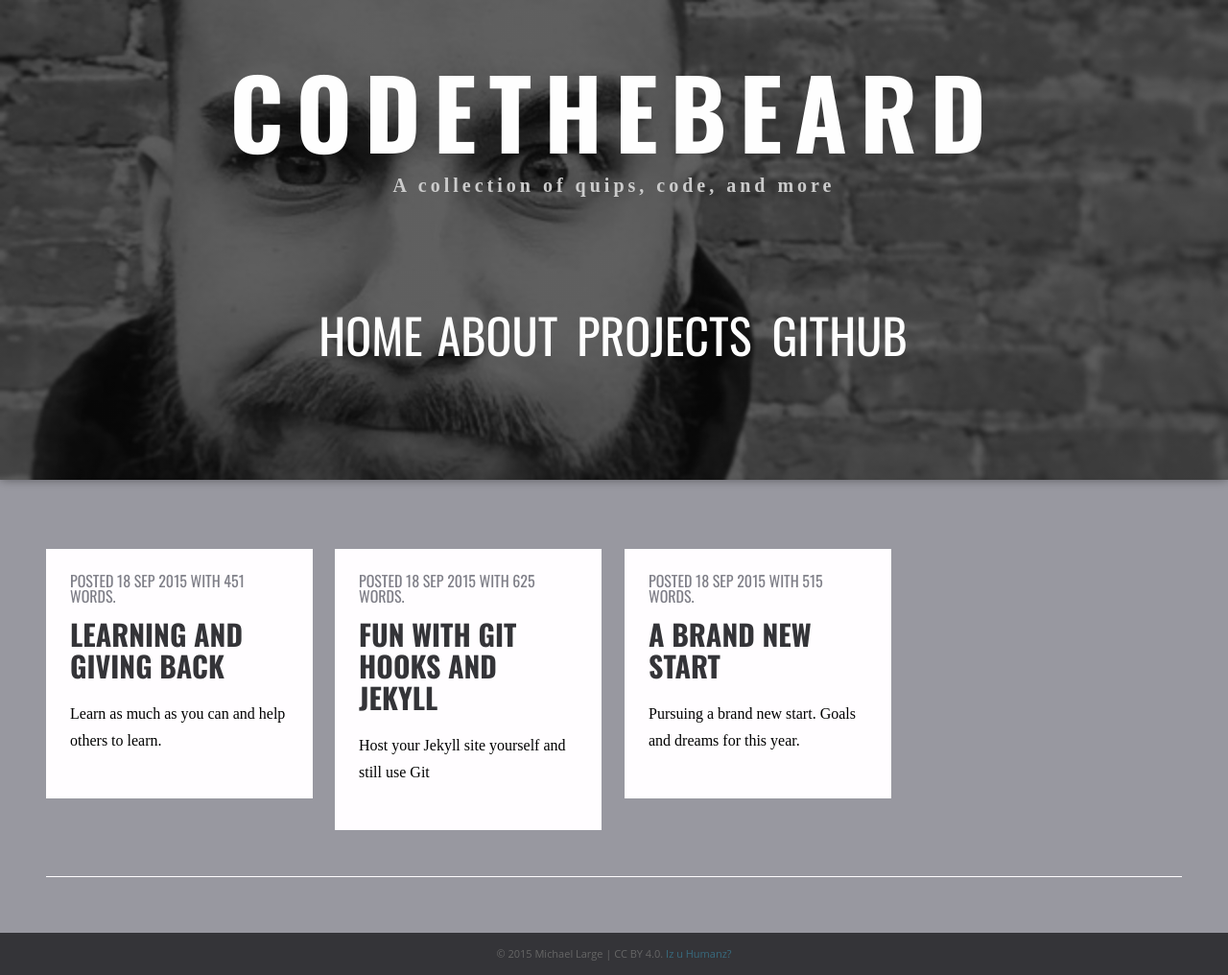
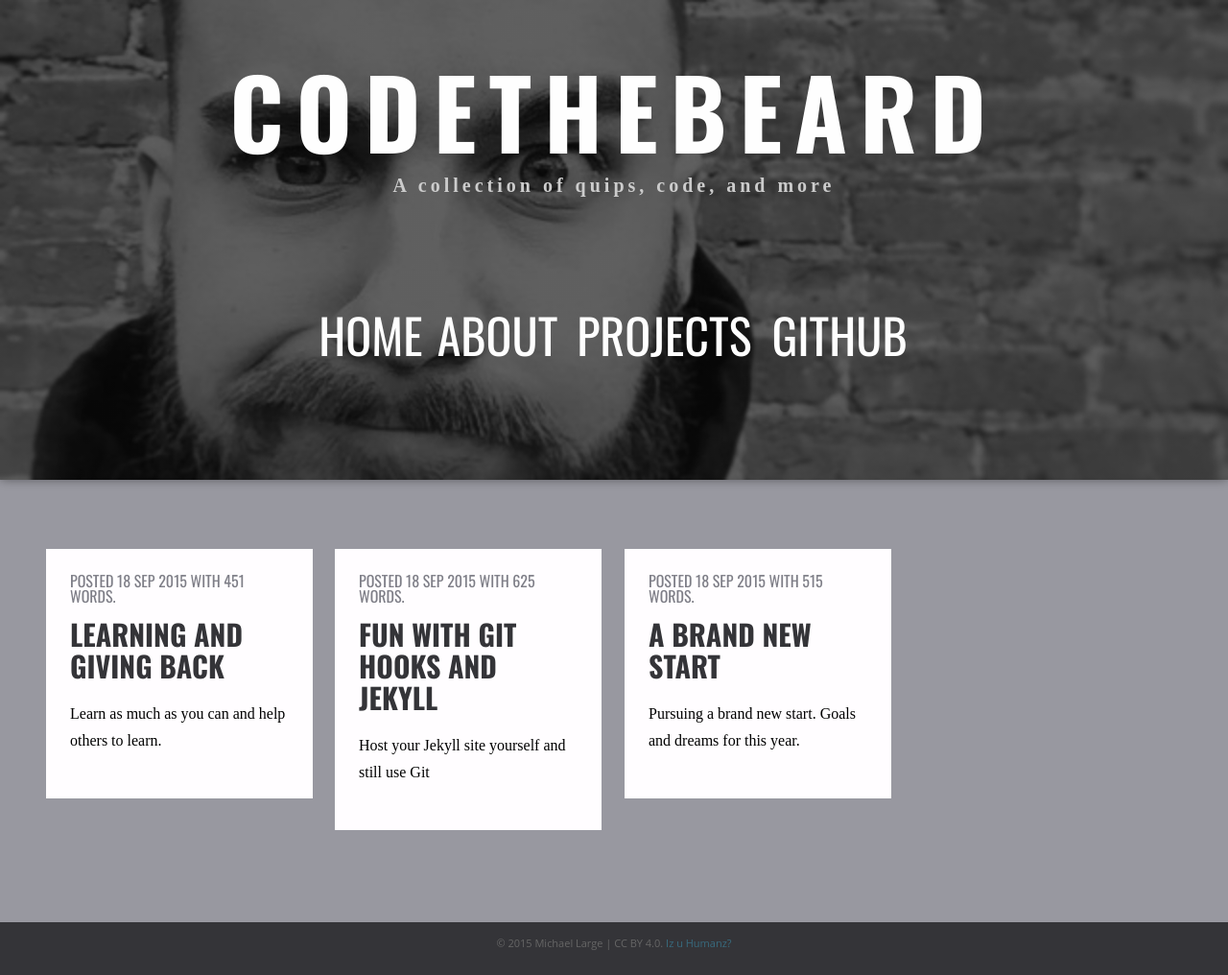
Before and after one commit to codethebeard/codethebeard, a Jekyll site: the page built from index.html, in a window 1280 px wide. Shown: the whole page at 96% size. Built offline with Jekyll 4.4.1, drawn with Linux system fonts in a browser that asks for light colours; nearby versions of some CDN libraries; some web fonts are replaced; the list of posts is cut into pages by our own code.

Commit message:
Adjusted stylesheet

```diff
--- a/index.html
+++ b/index.html
@@ -32,6 +32,6 @@
 		</article>
 	{% endfor %}
 </div>
-<div class="home-page-article col-12 clearfix"></div>
+<!-- <div class="home-page-article col-12 clearfix"></div> -->
 
 {% include pagination.html %}
--- a/sass/tpl/_page.scss
+++ b/sass/tpl/_page.scss
@@ -5,7 +5,7 @@
 #main-content{
 	padding: 0px 60px;
 	width: 100%;
-	background: lighten($grey, 40%);
+	background: #CCCCCC;
 	max-width: 100%;
 	padding: 3em;
 }
```
